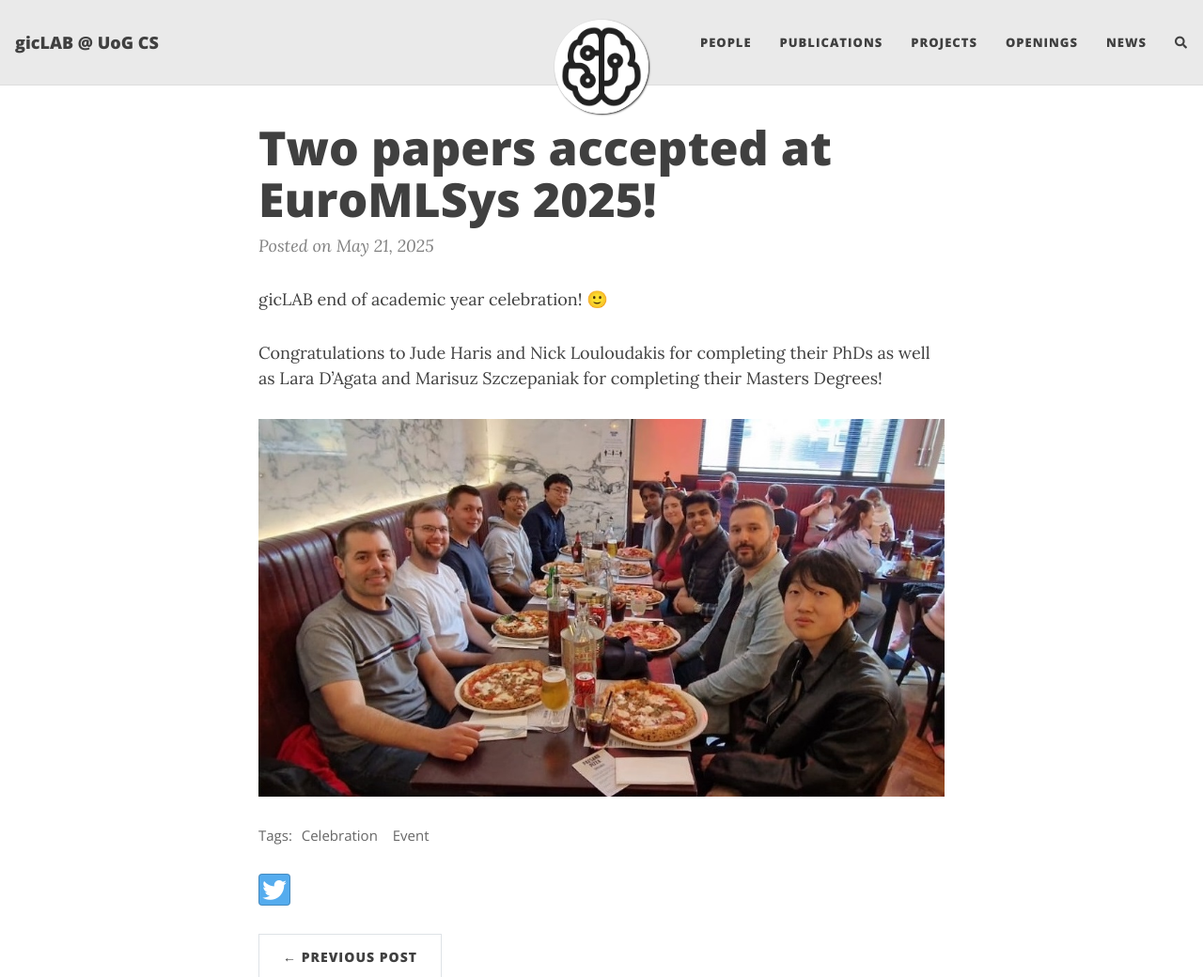
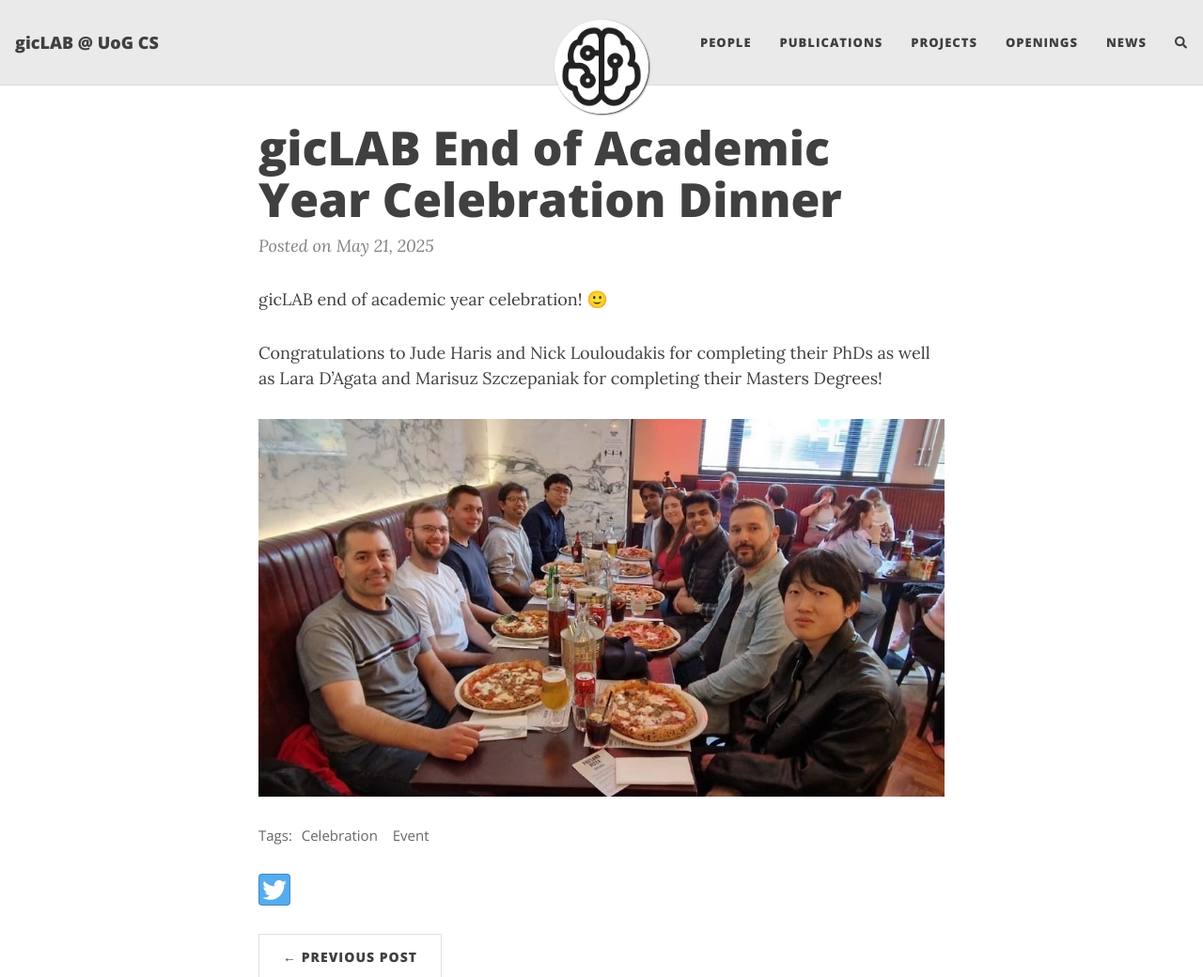
Before and after one commit to gicLAB/gicLAB.github.io, a Jekyll site: the page built from _posts/2025-05-21-giclab-dinner.md, in a window 1280 px wide and 1144 px high, cut to the strip 0-1040 px from the top of the window. Shown: the whole strip at 94% size. Built offline with Jekyll 4.4.1, drawn with Linux system fonts in a browser that asks for light colours; nearby versions of some CDN libraries; comment, search, counter and statistics services are not loaded.

Commit message:
post_fix

```diff
--- a/_posts/2025-05-21-giclab-dinner.md
+++ b/_posts/2025-05-21-giclab-dinner.md
@@ -1,6 +1,6 @@
 ---
 layout: post
-title: "Two papers accepted at EuroMLSys 2025!"
+title: "gicLAB End of Academic Year Celebration Dinner"
 tags: [Celebration, Event]
 ---
 gicLAB end of academic year celebration! 🙂
```
